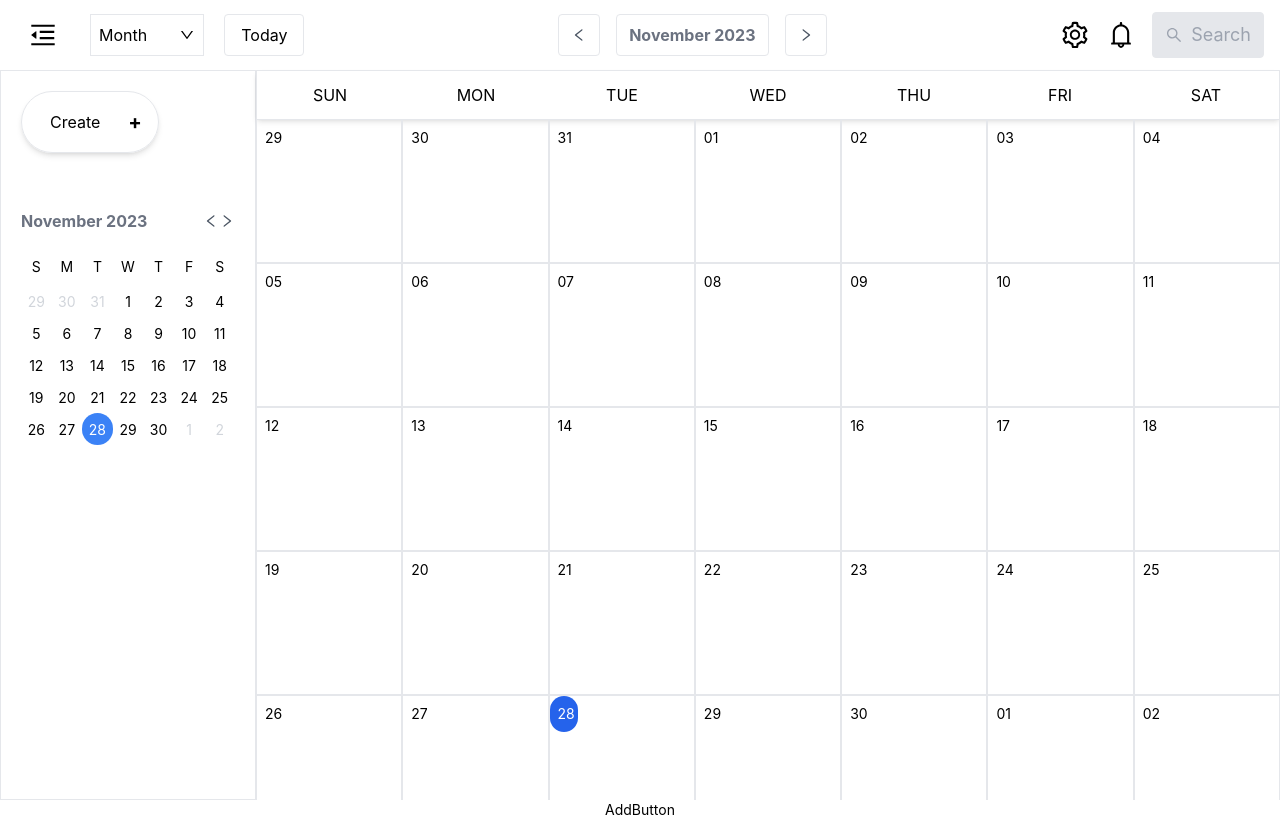
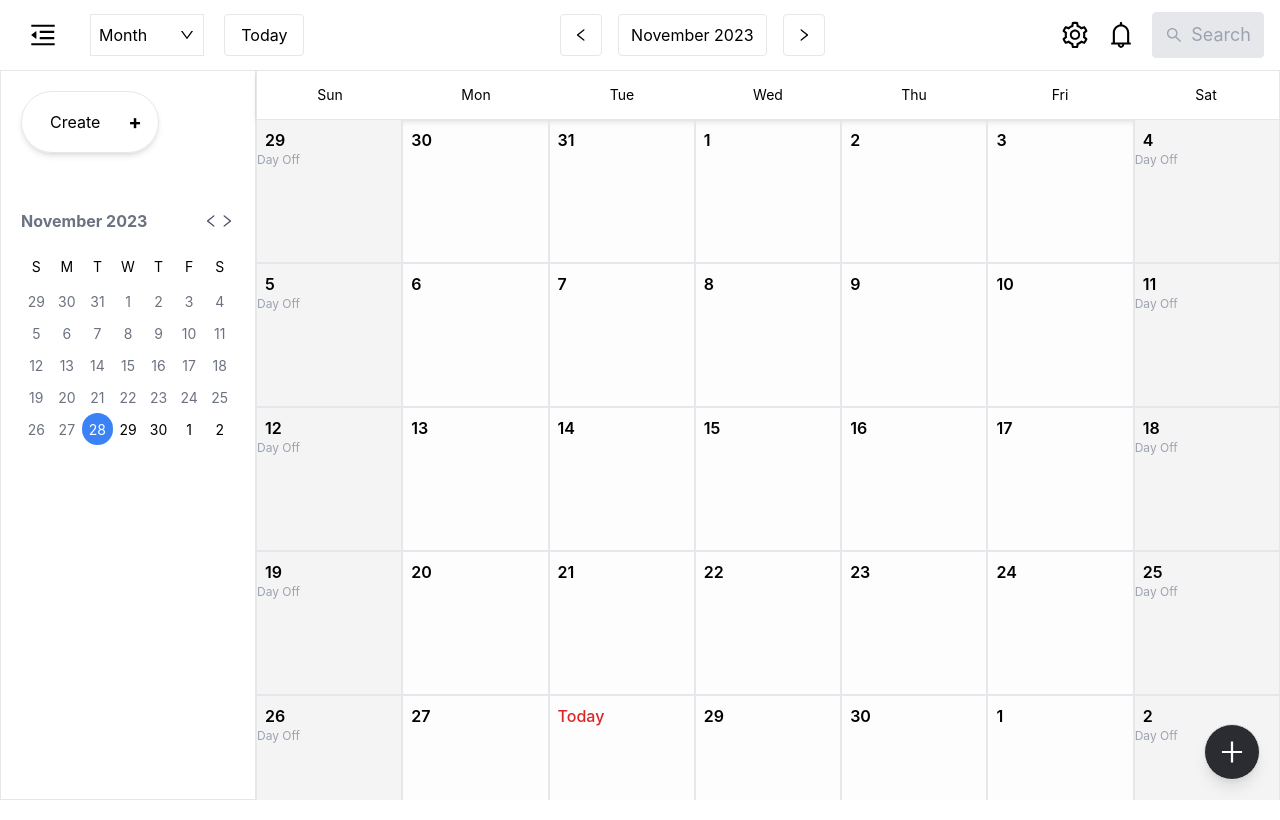
Before and after one commit to layan2k/calender-main, a React (Vite) app: page / in a window 1280 px wide. Built offline with nearby package versions, Linux system fonts and the light colour scheme.

Commit message:
UI touches Month Component + Days Hour Init

```diff
--- a/src/App.css
+++ b/src/App.css
@@ -15,3 +15,8 @@ body {
 .monthCalender {
   max-height: calc(100vh - 70px);
 }
+
+.DayBox {
+      background: hsla(0,0%,92%,.1);
+      transition: all .3s ease-in-out;
+}
--- a/src/App.jsx
+++ b/src/App.jsx
@@ -23,7 +23,7 @@ function App() {
   return (
     <React.Fragment>
       {showEventModal && <EventModal />}
-      <div className="h-screen flex flex-col">
+      <div className="h-screen flex flex-col relative">
         <CalenderHeader />
         <div className="flex flex-1 monthCalender">
           {showSideCalender &&
--- a/src/components/AddButton.jsx
+++ b/src/components/AddButton.jsx
@@ -1,7 +1,14 @@
+import { AiOutlinePlus } from "react-icons/ai"
+
+const cssstyle = {
+  background : "#2A2C32"
+}
 
 const AddButton = () => {
   return (
-    <div className="text-sm">AddButton</div>
+    <div className="text-3xl fixed text-white  border p-3 cursor-pointer shadow-lg rounded-full bottom-5 right-5" style={cssstyle}>
+      <AiOutlinePlus />
+    </div>
   )
 }
 
--- a/src/components/CalenderHeader.jsx
+++ b/src/components/CalenderHeader.jsx
@@ -40,15 +40,15 @@ return (
 
         <div className='flex items-center justify-center gap-4'>
         <button onClick={handlePrevMonth} className='flex items-center justify-center border rounded p-3'>
-            <span className='cursor-pointer text-gray-600 '>
+            <span className='cursor-pointer text-black '>
                 <AiOutlineLeft />
             </span>
         </button>
         <div className="flex items-center justify-center border rounded px-3 py-2">
-        <h2 className=' text-base text-gray-500 font-bold'>{dayjs(new Date(dayjs().year(), monthIndex)).format(" MMMM YYYY") }</h2>
+        <h2 className=' text-base text-black font-base'>{dayjs(new Date(dayjs().year(), monthIndex)).format(" MMMM YYYY") }</h2>
         </div>
         <button onClick={handleNextMonth} className='flex items-center justify-center border rounded p-3'>
-            <span className='cursor-pointer text-gray-600'>
+            <span className='cursor-pointer text-black'>
                 <AiOutlineRight />
             </span>
         </button>
--- a/src/components/Day.jsx
+++ b/src/components/Day.jsx
@@ -3,18 +3,40 @@ import PropTypes from 'prop-types';
 import { useContext } from 'react';
 import GlobalContext from '../context/GlobalContext';
 
+
+
 const Day = ({ day }) => {
     const getCurrentDayClass = () => {
-        return day.format('DD-MM-YY') === dayjs().format('DD-MM-YY') ? 'bg-blue-600 text-white rounded-full w-7': ' '
+        return day.format('DD-MM-YY') === dayjs().format('DD-MM-YY') ? ' text-red-500': ' '
     }
+
+    const getOffDay = () => {
+        return day.format('ddd') === ("Sun") | day.format('ddd') === ("Sat")
+    }
+
+const cssstyle = {
+    background: `${getOffDay() ? '#F4F4F4' : "#EBEBEB1A"}`,
+}
 
     const {setDaySelected, setShowEventModal} = useContext(GlobalContext)
 return (
-    <div className='border border-gray-200 flex flex-col h-36'>
+    <div className='border border-gray-200 flex flex-col h-36 DayBox' style={cssstyle}>
         <header className='flex flex-col '>
-            <p className={`text-sm p-2 text-left ${getCurrentDayClass()}`}>
-                {day.format('DD')}
-            </p>
+            {day.format('DD-MM-YY') === dayjs().format('DD-MM-YY') ?
+                <p className='text-left p-2 pb-0 text-base font-medium text-red-600'>Today</p>
+                :
+                <>
+                <p className={`text-base p-2 pb-0 text-left font-semibold ${getCurrentDayClass()}`}>
+                    {day.format('D')}
+                    </p>
+                    <div>
+                    { getOffDay() ?
+                    <p className='text-xs text-gray-400 text-left'>Day Off</p>: " "
+                    }
+                    </div>
+
+                </>
+            }
         </header>
         <div className="flex-1 cursor-pointer" onClick={() => {
             setDaySelected(day)
--- /dev/null
+++ b/src/components/DayHours.jsx
@@ -0,0 +1,9 @@
+import React from 'react'
+
+const DayHours = () => {
+  return (
+    <div>DayHours</div>
+  )
+}
+
+export default DayHours
--- a/src/components/EventModal.jsx
+++ b/src/components/EventModal.jsx
@@ -10,7 +10,7 @@ const EventModal = () => {
     const [description, setDescription] = useState("");
     const [selectedLabel, setSelectedLabel] = useState(lableClasses[0]);
 return (
-    <div className='h-screen w-full fixed left-0 top-0 flex justify-center items-center'>
+    <div className='h-screen w-full fixed left-0 top-0 flex justify-center items-center z-10'>
         <form className='bg-white rounded-lg shadow-2xl w-1/4'>
             <header className='bg-gray-100 px-4 py-2 flex justify-between items-center'>
                 <span className='text-gray-400'>
--- a/src/components/Month.jsx
+++ b/src/components/Month.jsx
@@ -8,8 +8,8 @@ const Month = ({month}) => {
         <div className='flex flex-col flex-1'>
         <div className="grid grid-cols-7 grid-rows-1 py-4 border border-b-0 shadow-md">
         {month[0].map((day, i) => (
-            <span key={i} className='text-base text-center flex items-center justify-center h-4'>
-        {day.format('ddd').toUpperCase()}
+            <span key={i} className='text-sm text-center flex items-center justify-center h-4'>
+        {day.format("ddd")}
         </span>
         ))}
             </div>
--- a/src/components/Sidebar.jsx
+++ b/src/components/Sidebar.jsx
@@ -4,6 +4,7 @@ import SmallCalender from "./SmallCalender"
 const Sidebar = () => {
 return (
     <aside className="border p-5 w-64">
+        {/* Create Event Dummy Button for testing  */}
         <CreateEventButton />
         <SmallCalender />
     </aside>
--- a/src/components/SmallCalender.jsx
+++ b/src/components/SmallCalender.jsx
@@ -35,12 +35,11 @@ const SmallCalender = () => {
     }
 
     const getMonthClass = (day) => {
-        const format = "MM"
-        const nowMonth = dayjs().format(format)
-        const currMonth = day.format(format)
+        const nowMonth = dayjs().format()
+        const currMonth = day.format()
 
 
-        return nowMonth === currMonth ? 'text-black' : 'text-gray-300'
+        return nowMonth <= currMonth  ? 'text-black' : 'text-gray-500'
     }
 return (
     <div className='mt-9 '>
--- /dev/null
+++ b/src/components/Week.jsx
@@ -0,0 +1,9 @@
+import React from 'react'
+
+const Week = () => {
+  return (
+    <div>Week</div>
+  )
+}
+
+export default Week
```
